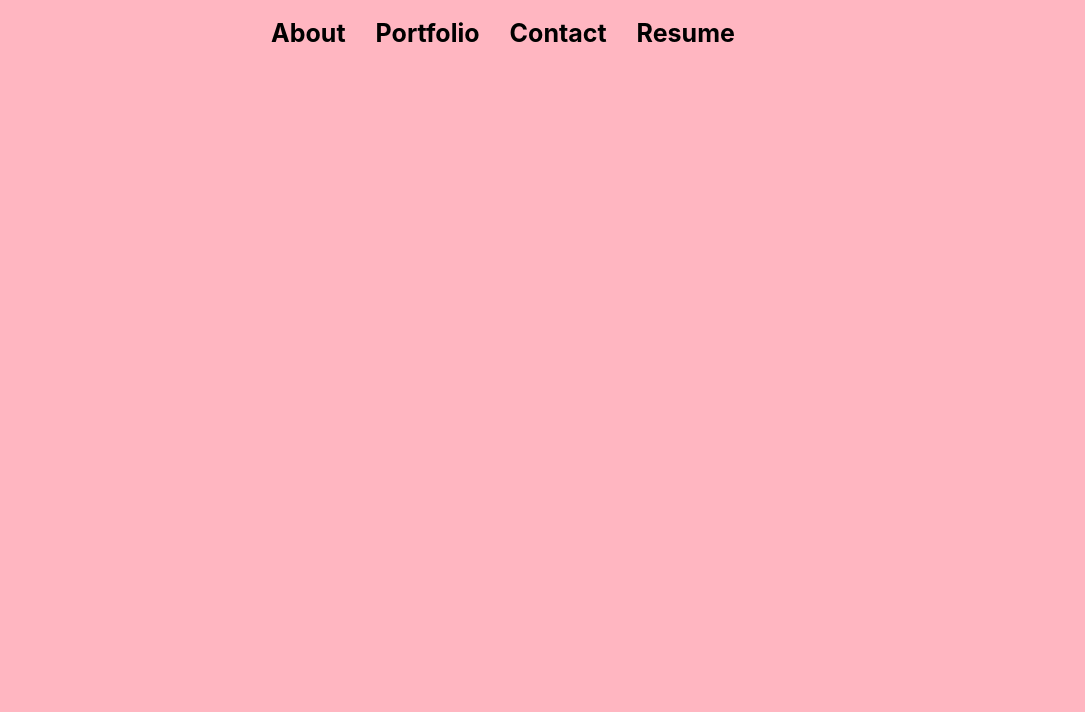
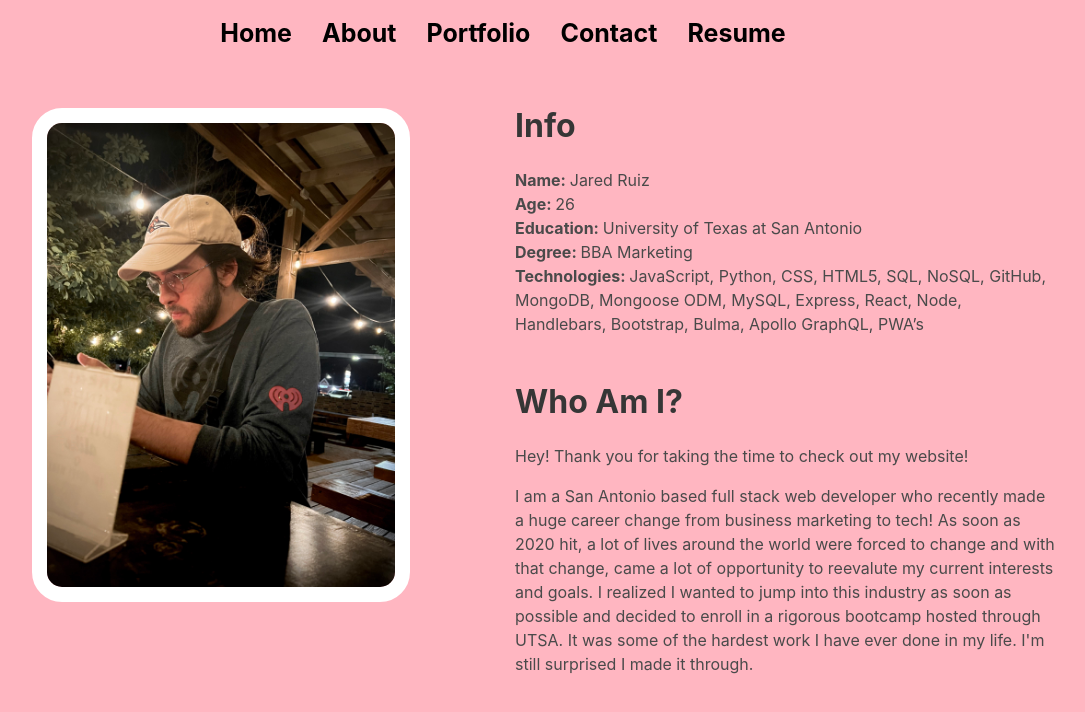
Before and after one commit to jared-ruiz/Portfolio-Website, a React (Create React App) app: page /about in a window 1280 px wide. Shown: the top 712 px of the page, without its empty margins (137-1222 px from the left). Built offline with nearby package versions, Linux system fonts and the light colour scheme.

Commit message:
Added About component with content regarding personal info and a short bio that is still in a WIP. Added a home nav button that routes to the simple landing page.

```diff
--- a/src/App.js
+++ b/src/App.js
@@ -2,8 +2,10 @@ import React from 'react';
 import { BrowserRouter as Router, Routes, Route } from 'react-router-dom';
 
 //component imports
+import Nav from './components/Nav';
+import Home from './components/Home';
 import About from './components/About';
-import Nav from './components/Nav';
+
 
 function App() {
   return (
@@ -12,7 +14,8 @@ function App() {
         <div className='container'>
           <Nav />
             <Routes>
-              <Route path='/' element={<About /> } />
+              <Route path='/' element={<Home /> } />
+              <Route path='/about' element={<About />} />
             </Routes>
         </div>
       </Router>
--- a/src/components/About/index.js
+++ b/src/components/About/index.js
@@ -1,16 +1,32 @@
 import React from 'react';
-import profilePicture from '../../assets/images/profile-pic.jpg'
+import secondaryPicture from '../../assets/images/secondary-pic.jpg'
 
 const About = () => {
     return(
         <div className='section p-5'>
-            <div className='has-text-centered is-fullwidth'>
-                <img src={profilePicture} className='profile-picture' alt='profile'/>
-            </div>
-                <h3 className='has-text-centered subtitle pt-4'>My Name Is:</h3>
-                <h1 className='has-text-centered title p-3 has-text-weight-bold'>Jared Ruiz</h1>
-                <h2 className='has-text-centered subtitle'>I Am a Full Stack Web Developer</h2>
-                <div className='container'>
+            <div className='columns mt-1'>
+                <div className='has-text-centered is-fullwidth column '>
+                    <img src={secondaryPicture} className='secondary-picture' alt='secondary-profile'/>
+                </div>
+                <div className='column'>
+                    <h1 className='has-text-left title has-text-weight-bold'>Info</h1>
+                    <h2 className='has-text-left has-text-weight-bold'>Name: <span style={{fontWeight: 'normal'}}>Jared Ruiz</span></h2>
+                    <h2 className='has-text-left has-text-weight-bold'>Age: <span style={{fontWeight: 'normal'}}>26</span></h2>
+                    <h2 className='has-text-left has-text-weight-bold'>Education: <span style={{fontWeight: 'normal'}}>University of Texas at San Antonio</span></h2>
+                    <h2 className='has-text-left has-text-weight-bold'>Degree: <span style={{fontWeight: 'normal'}}>BBA Marketing</span></h2>
+                    <h2 className='has-text-left has-text-weight-bold'>Technologies: <span style={{fontWeight: 'normal'}}>JavaScript, Python, CSS, HTML5, SQL, NoSQL, GitHub, MongoDB, Mongoose ODM, MySQL, Express, React, Node, Handlebars, Bootstrap, Bulma, Apollo GraphQL, PWA’s</span></h2>
+
+                    <h1 className='has-text-left title has-text-weight-bold mt-6'>Who Am I?</h1>
+                    <p>
+                        Hey! Thank you for taking the time to check out my website!
+                    </p>
+                    <p className='pt-4'>
+                        I am a San Antonio based full stack web developer who recently made a huge career change from business marketing to tech! As soon as 2020 hit,
+                        a lot of lives around the world were forced to change and with that change, came a lot of opportunity to reevalute my current
+                        interests and goals. I realized I wanted to jump into this industry as soon as possible and decided to enroll in a rigorous bootcamp hosted through UTSA. It was some of the
+                        hardest work I have ever done in my life. I'm still surprised I made it through.
+                    </p>
+                </div>
             </div>
         </div>
     )
--- /dev/null
+++ b/src/components/Home/index.js
@@ -0,0 +1,19 @@
+import React from 'react';
+import profilePicture from '../../assets/images/profile-pic.jpg'
+
+const Home = () => {
+    return(
+        <div className='section p-5'>
+            <div className='has-text-centered is-fullwidth'>
+                <img src={profilePicture} className='profile-picture' alt='profile'/>
+            </div>
+                <h3 className='has-text-centered subtitle pt-4'>My Name Is:</h3>
+                <h1 className='has-text-centered title p-3 has-text-weight-bold'>Jared Ruiz</h1>
+                <h2 className='has-text-centered subtitle'>I Am a Full Stack Web Developer</h2>
+                <div className='container'>
+            </div>
+        </div>
+    )
+}
+
+export default Home;
--- a/src/components/Nav/index.js
+++ b/src/components/Nav/index.js
@@ -6,7 +6,10 @@ const Nav = () => {
         <nav className=' is-justify-content-center background is-size-4-tablet font-color'>
             <ul>
                 <li>
-                    <a href='/'>About</a>
+                    <Link to='/'>Home</Link>
+                </li>
+                <li>
+                    <Link to='/about'>About</Link>
                 </li>
                 <li>
                     <a href='/'>Portfolio</a>
--- a/src/index.css
+++ b/src/index.css
@@ -73,4 +73,10 @@ nav ul li a:hover {
     border-radius: 15px;
     border: 15px solid white
   }
+
+  .secondary-picture {
+    max-width: 70%;
+    border-radius: 30px;
+    border: 15px solid white
+  }
 }
```
Also changed, not shown: src/assets/images/secondary-pic.jpg (added).
